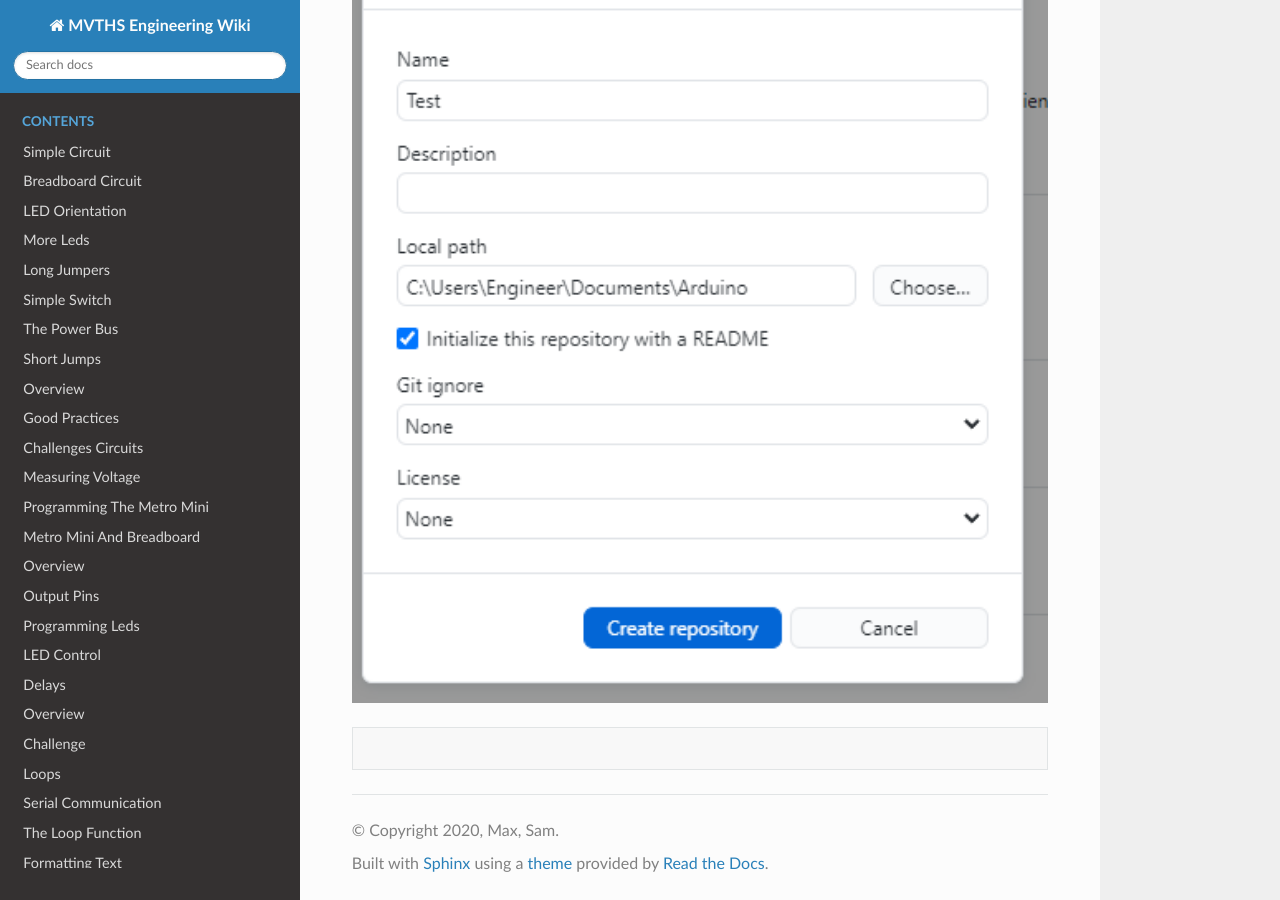
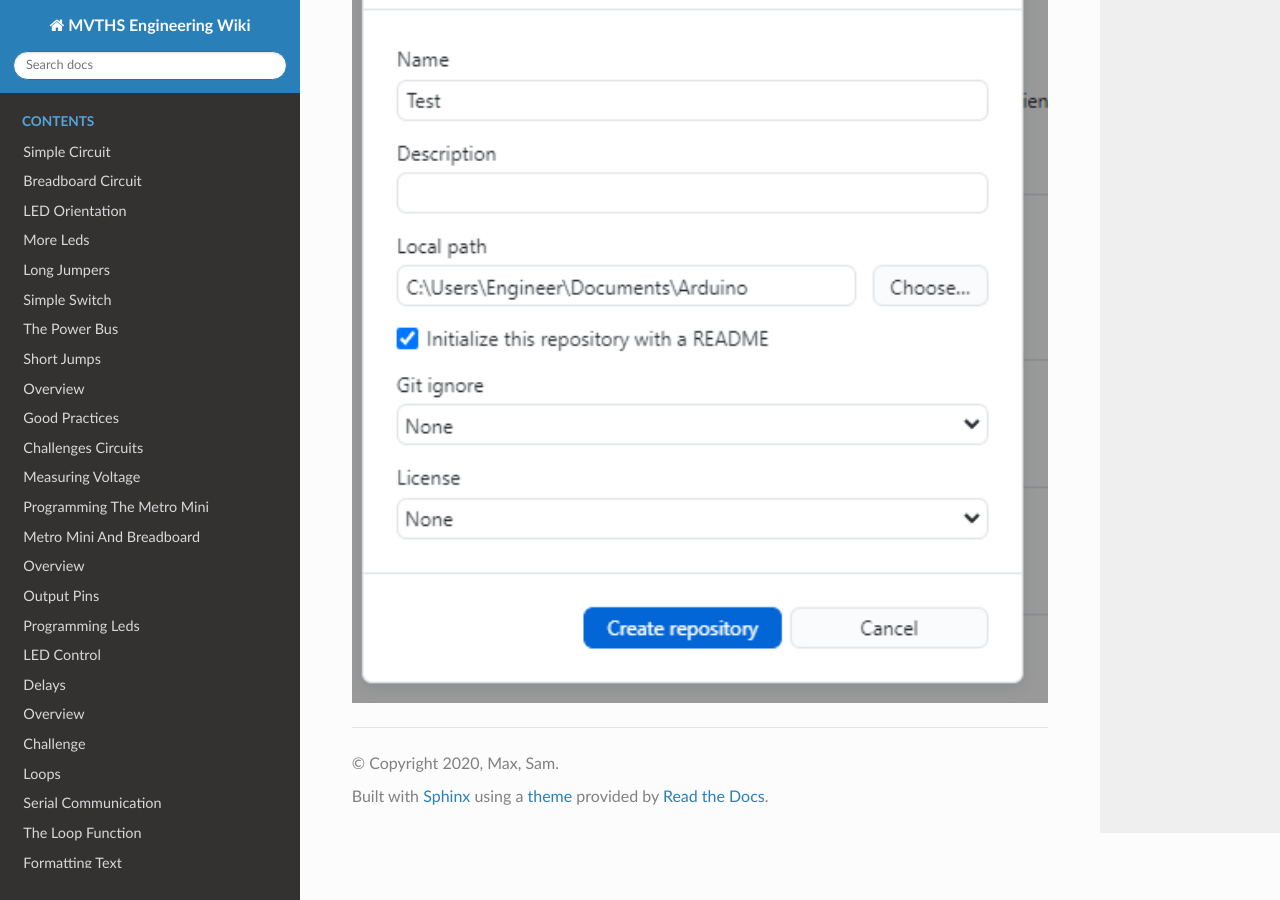
Before and after one commit to maxtkc/mvths-wiki, a Sphinx documentation site: the page built from docs/104-github.rst, in a window 1280 px wide and 900 px high, scrolled down 991 px. Built offline with Sphinx 7.4.7 and the Read the Docs theme 2.0.0, drawn with Linux system fonts in a browser that asks for light colours; pages that are not in the unit, such as notebooks, are missing from menus.

Commit message:
Update 104-github.rst

```diff
--- a/docs/104-github.rst
+++ b/docs/104-github.rst
@@ -22,6 +22,3 @@ In order to make sure you continue to keep track of your files you will need to
 
 .. figure:: images/newrepo.PNG
       :width: 800px
-
-
-.. code-block:: c
```
